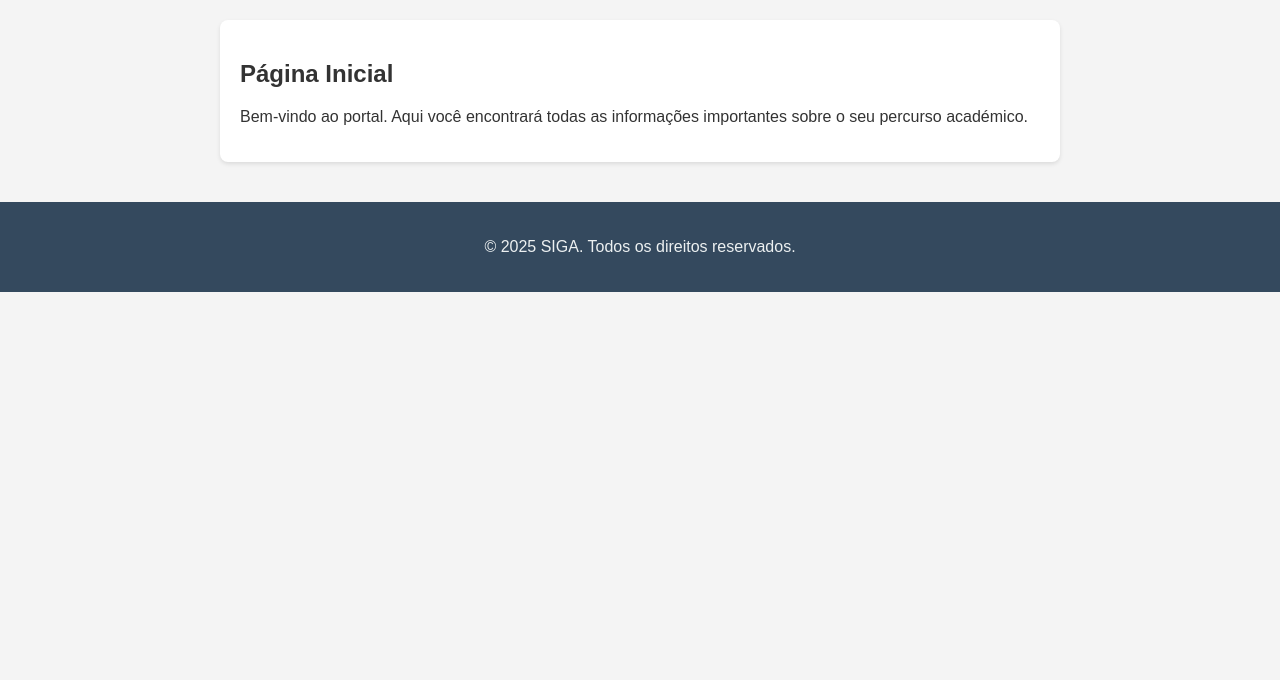
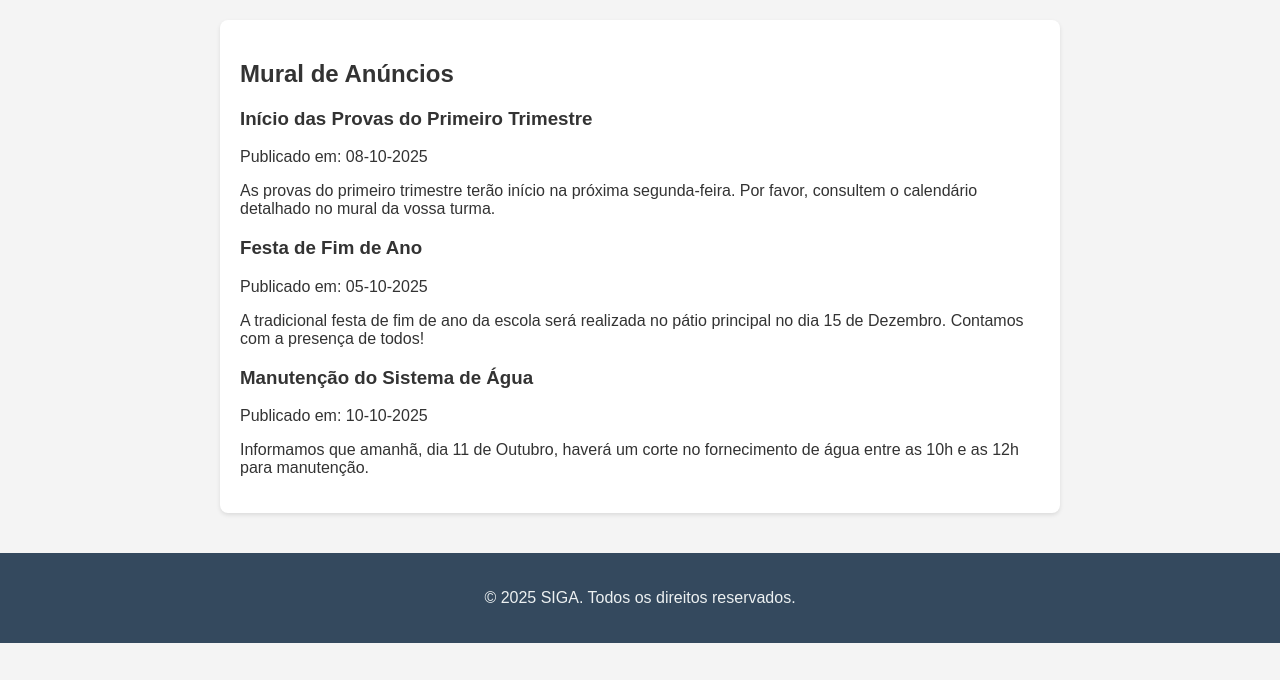
Before and after one commit to FernandesDIIN/SIGA, a Flask app: page / in a window 1280 px wide. Shown: the part 120-800 px from the top of the page. Run offline with Flask 3, Linux system fonts and the light colour scheme.

Commit message:
Homepage agora exibe lista de anuncios dinamica

```diff
--- a/app.py
+++ b/app.py
@@ -1,14 +1,36 @@
 from flask import Flask, render_template
 
-# Cria a nossa aplicação
 app = Flask(__name__)
 
-# Define a rota para a página inicial
+# --- DADOS FICTÍCIOS (MAIS TARDE VIRÁ DA BASE DE DADOS) ---
+anuncios_da_escola = [
+    {
+        "id": 1,
+        "titulo": "Início das Provas do Primeiro Trimestre",
+        "conteudo": "As provas do primeiro trimestre terão início na próxima segunda-feira. Por favor, consultem o calendário detalhado no mural da vossa turma.",
+        "data": "08-10-2025"
+    },
+    {
+        "id": 2,
+        "titulo": "Festa de Fim de Ano",
+        "conteudo": "A tradicional festa de fim de ano da escola será realizada no pátio principal no dia 15 de Dezembro. Contamos com a presença de todos!",
+        "data": "05-10-2025"
+    },
+    {
+        "id": 3,
+        "titulo": "Manutenção do Sistema de Água",
+        "conteudo": "Informamos que amanhã, dia 11 de Outubro, haverá um corte no fornecimento de água entre as 10h e as 12h para manutenção.",
+        "data": "10-10-2025"
+    }
+]
+# ---------------------------------------------------------
+
+
 @app.route('/')
 def homepage():
-    # Renderiza (desenha) o nosso ficheiro HTML
-    return render_template('index.html')
+    # Agora, vamos enviar a nossa lista de anúncios para o HTML
+    return render_template('index.html', anuncios=anuncios_da_escola)
 
-# Permite executar a aplicação
+
 if __name__ == '__main__':
     app.run(debug=True)
--- a/templates/index.html
+++ b/templates/index.html
@@ -15,8 +15,15 @@
     </header>
 
     <main>
-        <h2>Página Inicial</h2>
-        <p>Bem-vindo ao portal. Aqui você encontrará todas as informações importantes sobre o seu percurso académico.</p>
+    <h2>Mural de Anúncios</h2>
+
+    {% for anuncio in anuncios %}
+        <article class="anuncio">
+            <h3>{{ anuncio.titulo }}</h3>
+            <p class="data-anuncio">Publicado em: {{ anuncio.data }}</p>
+            <p>{{ anuncio.conteudo }}</p>
+        </article>
+    {% endfor %}
     </main>
 
     <footer>
```
